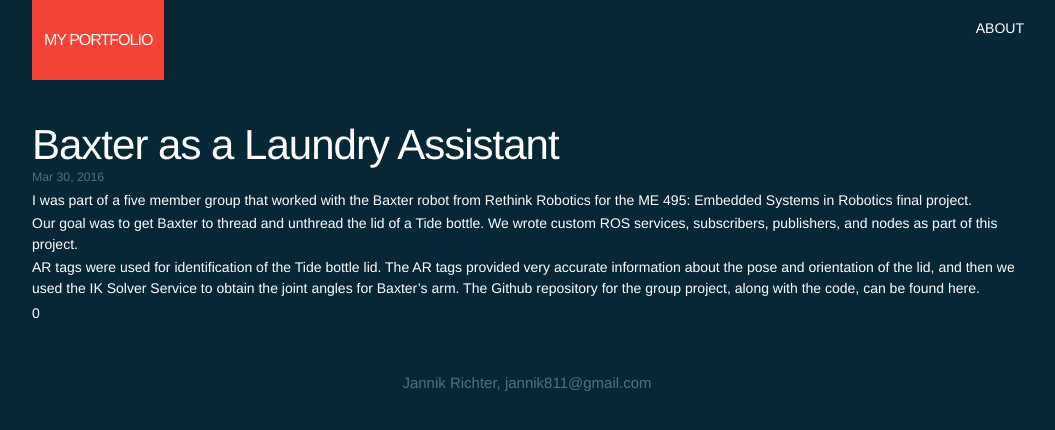
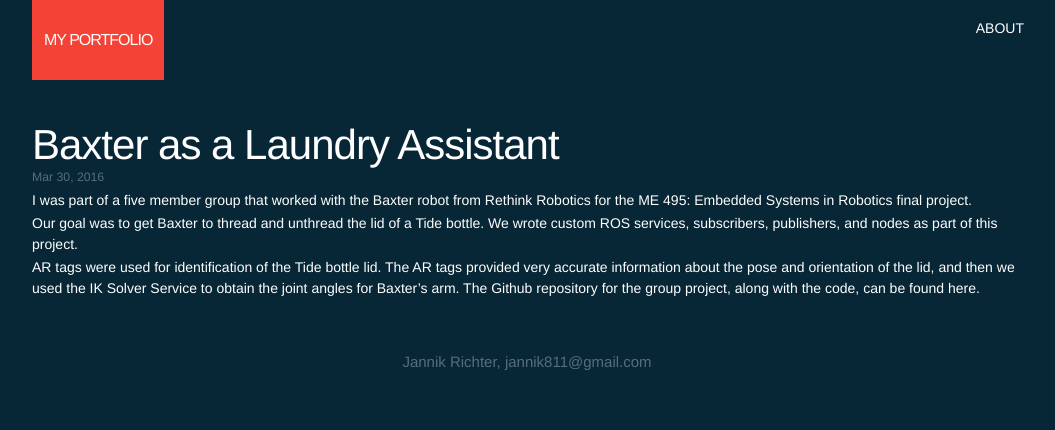
Before and after one commit to am2512/am2512.github.io, a Jekyll site: the page built from _posts/2016-03-30-welcome-to-jekyll.markdown, in a window 1280 px wide. Shown: the top 430 px of the page, without its empty margins (112-1167 px from the left). Built offline with Jekyll 4.4.1, drawn with Linux system fonts in a browser that asks for light colours.

```diff
--- a/_layouts/post.html
+++ b/_layouts/post.html
@@ -12,4 +12,4 @@ layout: default
     {{ content }}
   </div>
 
-</article>0
+</article>
--- a/index.html
+++ b/index.html
@@ -34,8 +34,10 @@ layout: default
         </div>
       </div>
 
-      <div class="block glass"  style="background-image:url(assets/1.jpg)">
+       <div class="col col-3">
+          <div class="block glass"  style="background-image:url(assets/1.jpg)">
           </div>
+      </div>
 
 
     {% endfor %}
```
